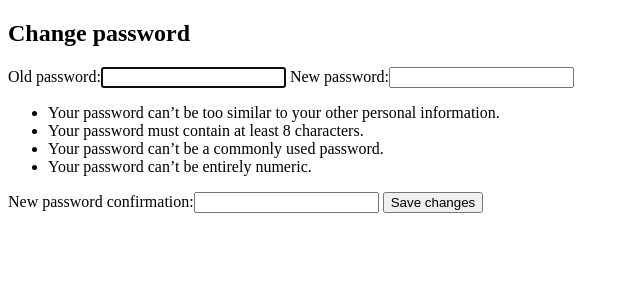
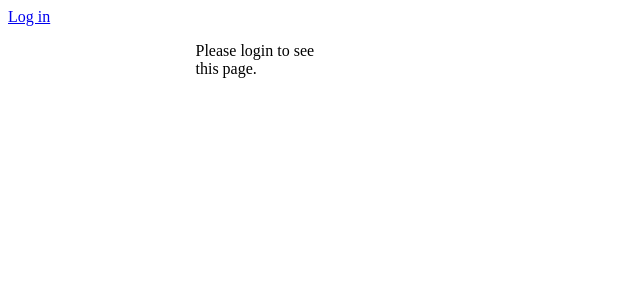
Before and after one commit to NathanChiu/mafia, a Django app: page /login/change_password/ in a window 1280 px wide. Shown: the top 300 px of the page, without its empty margins (0-640 px from the left). Run offline with Django 3.2, Linux system fonts and the light colour scheme.

Commit message:
Added logout functionality, improved change password look. Added containers for centering divs, and added login checks for pages that logically require begin logged in.

```diff
--- /dev/null
+++ b/mafia/login/static/login/style.css
@@ -0,0 +1,36 @@
+/* label{
+display:inline-block;
+width:200px;
+margin-right:30px;
+text-align:right;
+}
+
+input{
+
+}
+
+fieldset{
+border:none;
+width:500px;
+margin:0px auto;
+} */
+
+.container {
+  width: 500px;
+  clear: both;
+  /* display:inline-block */
+}
+
+.container input {
+  width: 100%;
+  clear: both;
+  /* display:inline-block */
+}
+
+.centered {
+    /* margin: 0 auto; */
+    margin-left: auto;
+    margin-right: auto;
+    text-align: left;
+    width: 50%;
+}
--- a/mafia/login/templates/login/base.html
+++ b/mafia/login/templates/login/base.html
@@ -1,4 +1,5 @@
 {% load static %}<!DOCTYPE html>
+<link rel="stylesheet" type="text/css" href="{% static 'login/style.css' %}">
 <html>
   <head>
     <!-- <meta charset="utf-8"> -->
@@ -6,13 +7,20 @@
     <!-- <link rel="stylesheet" href="{% static 'css/bootstrap.min.css' %}"> -->
   </head>
   <body>
+    {% if request.user.is_authenticated %}
+    <a href="/login/logout">Log out</a>
+    {% else %}
+    <a href="/login/">Log in</a>
+    {% endif %}
     <div class="container">
       <ol class="breadcrumb my-4">
         {% block breadcrumb %}
         {% endblock %}
       </ol>
-      {% block content %}
-      {% endblock %}
+      <div class="centered">
+        {% block content %}
+        {% endblock %}
+      </div>
     </div>
   </body>
 </html>
--- a/mafia/login/templates/login/change_password.html
+++ b/mafia/login/templates/login/change_password.html
@@ -5,11 +5,40 @@ Change password
 {% endblock %}
 
 {% block content %}
-<h2>Change password</h2>
+  {% if form.user.is_authenticated %}
+    <form method="post">
+      {% csrf_token %}
+        <h2>Change password</h2>
+        <fieldset>
+        <div class="container">
+          <label>Currently logged into:</label>
+          <input type="text" value={{form.user.username}} readonly>
+          <label>Old password: </label>
+          <input id="old_password" type="password" name="old_password">
+          <label>New password: </label>
+          <input id="new_password1" type="password" name="new_password1">
+          <label>Confirm new password: </label>
+          <input id="new_password2" type="password" name="new_password2">
+          <button type="submit">Save changes</button>
+        </div>
+        </fieldset>
+    </form>
+  {% else %}
+    <div class="centered">
+      Please login to see this page.
+    </div>
+  {% endif %}
+{% endblock %}
+
+
+
+<!-- <h2>Change password</h2>
 <form method="post">
-  {% csrf_token %}
-  {{ form }}
-  <button type="submit">Save changes</button>
-</form>
-
-{% endblock %}
+    <label>Currently logged into: {{ form.user.username }}</label>
+    <br>
+    <label>Old password: </label>
+    <input id="your_name" type="text" name="your_name" value="{{ form.user.username }}">
+    <label>Old password
+    <input type="submit" value="OK">
+    <button type="submit">Save changes</button>
+</form> -->
--- a/mafia/login/templates/login/index.html
+++ b/mafia/login/templates/login/index.html
@@ -7,4 +7,5 @@
   {{ form.as_p }}
   <button type="submit">Login</button>
 </form>
+Don't have an account? Create an account <a href="/login/signup">here</a>.
 {% endblock %}
--- a/mafia/login/urls.py
+++ b/mafia/login/urls.py
@@ -13,6 +13,7 @@ urlpatterns = [
     path('', views.IndexView.as_view(), name='index'),
     path('signup/', views.signup, name='signup'),
     path('change_password/', views.change_password, name='change_password'),
+    path('logout', views.logout, name='logout'),
     # path('<int:pk>/', views.DetailView.as_view(), name='detail'),
     # path('<int:pk>/results/', views.ResultsView.as_view(), name='results'),
     # path('<int:question_id>/vote/', views.vote, name='vote'),
--- a/mafia/login/views.py
+++ b/mafia/login/views.py
@@ -7,7 +7,9 @@ from django.utils import timezone
 # from .models import Choice, Question
 from django.contrib import messages
 from django.contrib.auth import views as auth_views
-from django.contrib.auth import login, authenticate, update_session_auth_hash
+from django.contrib.auth import authenticate, update_session_auth_hash
+from django.contrib.auth import login as django_login
+from django.contrib.auth import logout as django_logout
 from django.contrib.auth.forms import UserCreationForm, PasswordChangeForm
 # Create your views here.
 
@@ -15,6 +17,10 @@ from django.contrib.auth.forms import UserCreationForm, PasswordChangeForm
 class IndexView(auth_views.LoginView):
     template_name = 'login/index.html'
 
+def logout(request):
+    if request.user.is_authenticated:
+        django_logout(request)
+    return redirect('/login/')
 
 def signup(request):
     if request.method == 'POST':
@@ -24,7 +30,7 @@ def signup(request):
             username = form.cleaned_data.get('username')
             raw_password = form.cleaned_data.get('password1')
             user = authenticate(username=username, password=raw_password)
-            login(request, user)
+            django_login(request, user)
             return redirect('/login/')
     else:
         form = UserCreationForm()
@@ -35,6 +41,7 @@ def change_password(request):
         form = PasswordChangeForm(request.user, request.POST)
         if form.is_valid():
             user = form.save()
+            #log the user in
             update_session_auth_hash(request, user)
             messages.success(request, 'Your password was successfully updated.')
             return redirect('/login/')
```
Also changed, not shown: mafia/mafia/settings.py (+12 -12 lines), mafia/templates/login.html (deleted, +0 -7 lines), mafia/db.sqlite3.
